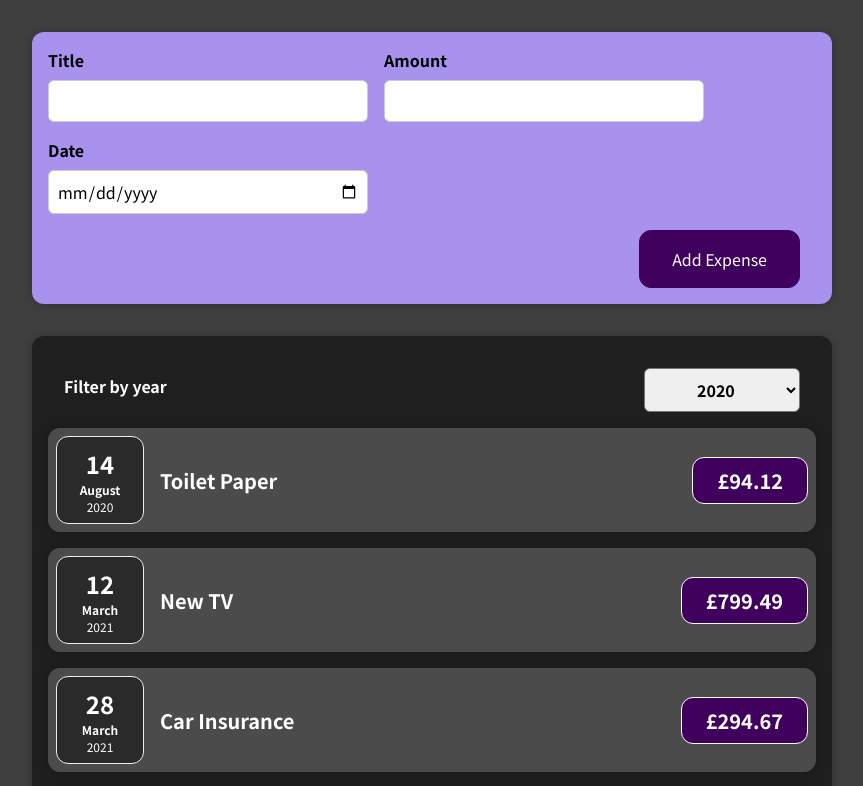
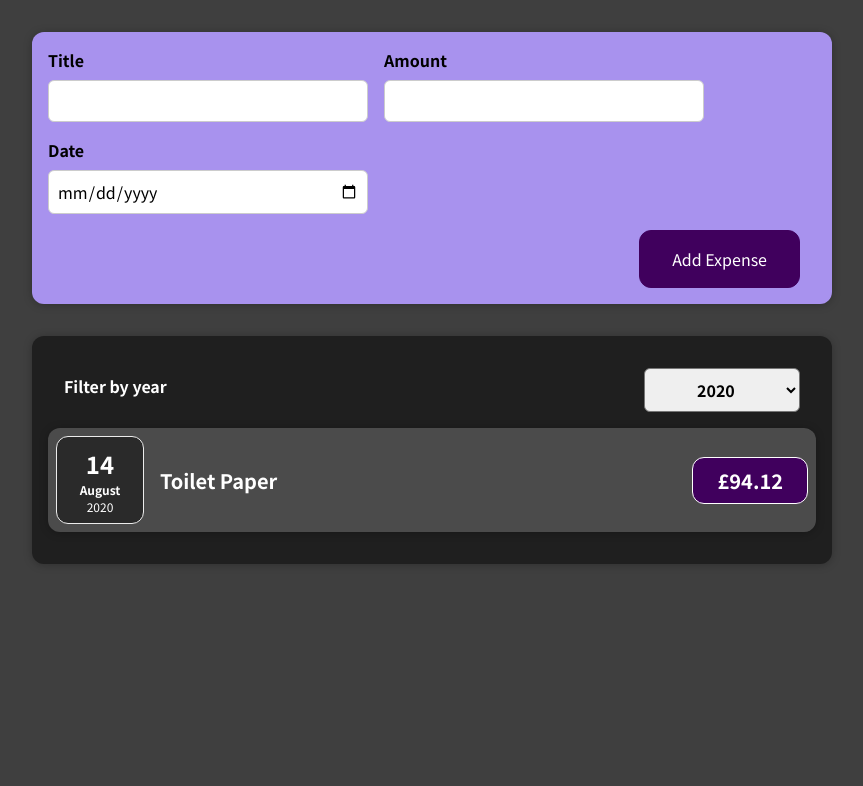
Before and after one commit to jonmccallum96/Expense-Tracker, a React (Create React App) app: page / in a window 1280 px wide. Shown: the top 786 px of the page, without its empty margins (208-1071 px from the left). Built offline with nearby package versions, Linux system fonts and the light colour scheme.

Commit message:
filter expenses list based on year filter

```diff
--- a/src/components/NewExpense/NewExpense.js
+++ b/src/components/NewExpense/NewExpense.js
@@ -7,7 +7,7 @@ const NewExpense = (props) => {
   const saveExpenseDataHandler = (enteredExpenseData) => {
     const expenseData = {
       ...enteredExpenseData,
-      id: Math.random().toString(),
+      id: 'e' + Math.random().toString(36).slice(2),
     };
     props.onAddExpense(expenseData);
   };
--- a/src/components/expenses/ExpenseItem.js
+++ b/src/components/expenses/ExpenseItem.js
@@ -6,6 +6,7 @@ import './ExpenseItem.css';
 
 const ExpenseItem = (props) => {
   return (
+    <div id={props.id}>
       <Card className="expense-item">
         <ExpenseDate date={props.date} />
         <div className="expense-item__description">
@@ -13,6 +14,7 @@ const ExpenseItem = (props) => {
           <div className="expense-item__price">£{props.amount}</div>
         </div>
       </Card>
+    </div>
   );
 };
 
--- a/src/components/expenses/Expenses.js
+++ b/src/components/expenses/Expenses.js
@@ -16,9 +16,11 @@ const Expenses = (props) => {
     <div>
       <Card className="expenses">
         <ExpensesFilter onFilterChange={filterChangeHandler} selected={filterYear} />
-        {props.expenses.map((expense) => {
-          return <ExpenseItem key={expense.id} title={expense.title} amount={expense.amount} date={expense.date} />;
-        })}
+        {props.expenses
+          .filter((expense) => expense.date.getFullYear().toString() === filterYear)
+          .map((filteredExpense) => {
+            return <ExpenseItem key={filteredExpense.id} id={filteredExpense.id} title={filteredExpense.title} amount={filteredExpense.amount} date={filteredExpense.date} />;
+          })}
       </Card>
     </div>
   );
--- a/src/components/expenses/ExpensesFilter.js
+++ b/src/components/expenses/ExpensesFilter.js
@@ -1,4 +1,4 @@
-import React, { useState } from 'react';
+import React from 'react';
 
 import './ExpensesFilter.css';
 
```
Lines whose indentation alone changed are shown as unchanged.
